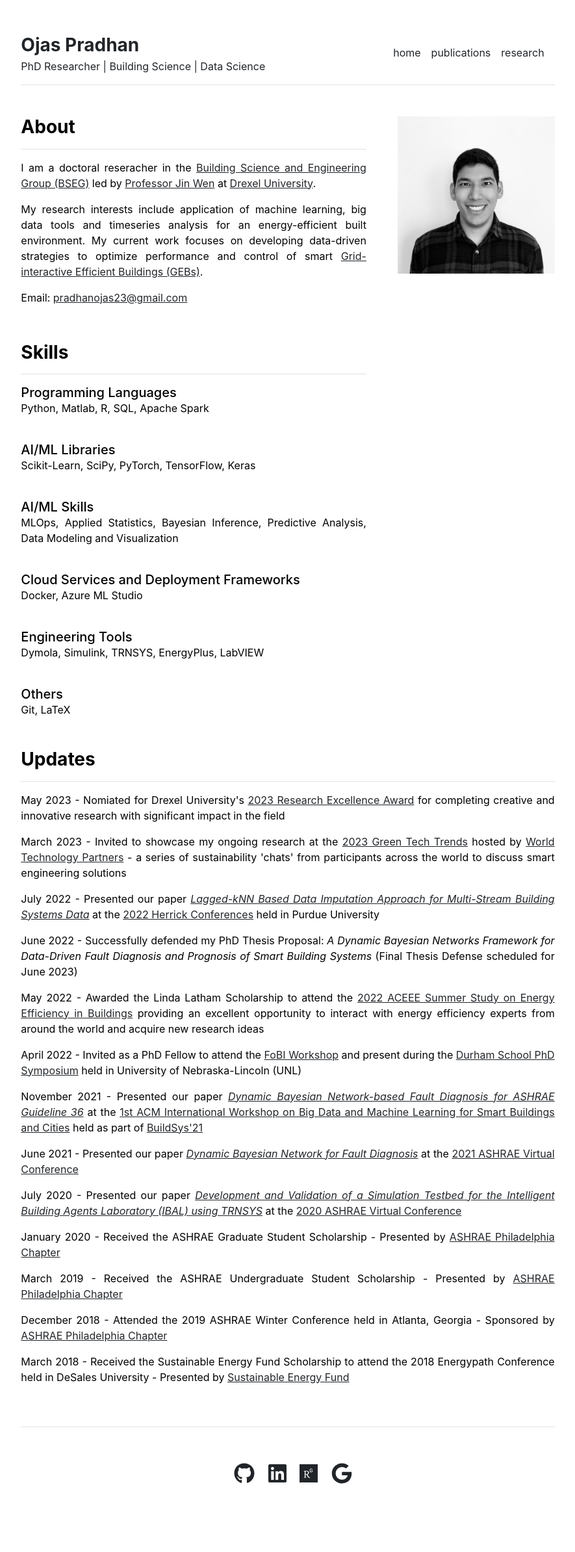
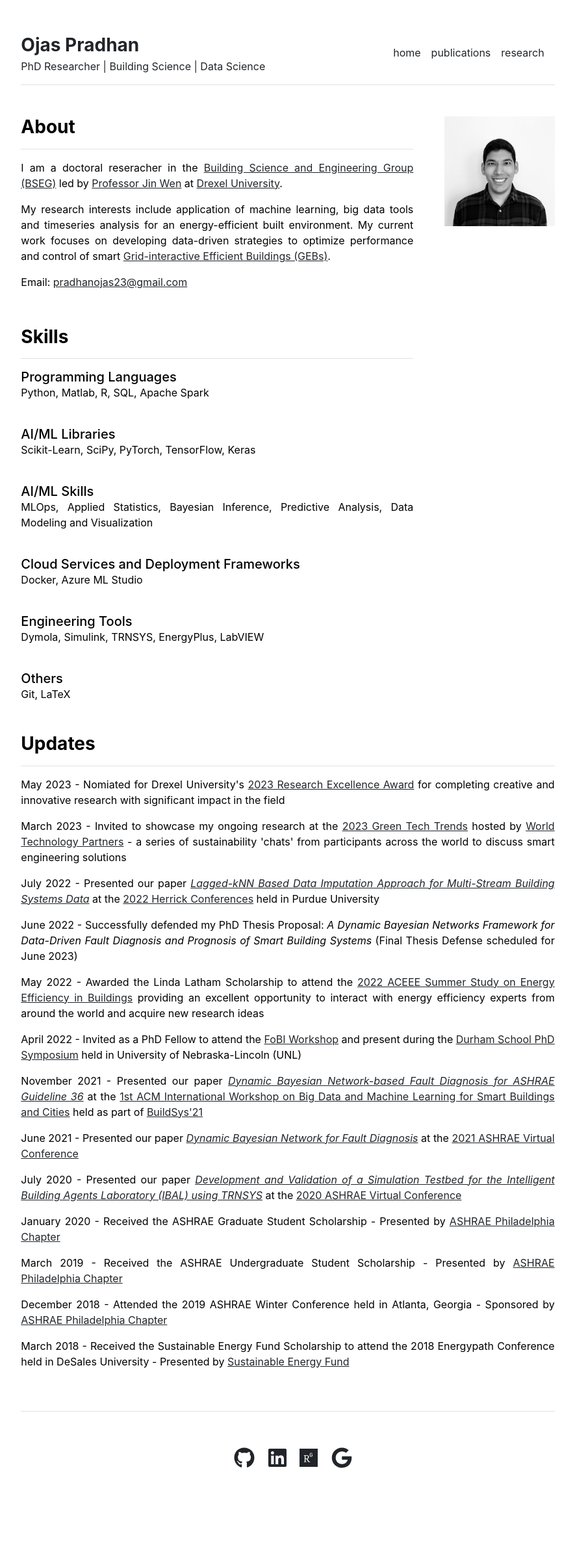
Before and after one commit to pradhanojas/pradhanojas.github.io, a Jekyll site: the page built from index.md, in a window 1280 px wide. Shown: the whole page at 65% size, without its empty margins (197-1082 px from the left). Built offline with Jekyll 4.4.1, drawn with Linux system fonts in a browser that asks for light colours; after the commit the page ends 2364 px from its top, so only the background shows below that.

Commit message:
Update home.html

```diff
--- a/_layouts/home.html
+++ b/_layouts/home.html
@@ -3,11 +3,11 @@ layout: default
 ---
 
 <div class="row g-5 mb-5">
-  <div class="col-md-8" style="text-align: justify">
+  <div class="col-md-9" style="text-align: justify">
     <h3 class="fw-bold border-bottom pb-3 mb-3">About</h3>
     {{ content }}
   </div>
-  <div class="col-md-4">
+  <div class="col-md-3">
     <img src="{{ site.github.url }}/assets/img/headshot.jpg" alt="Home" width="100%">
   </div>
 </div>
```
